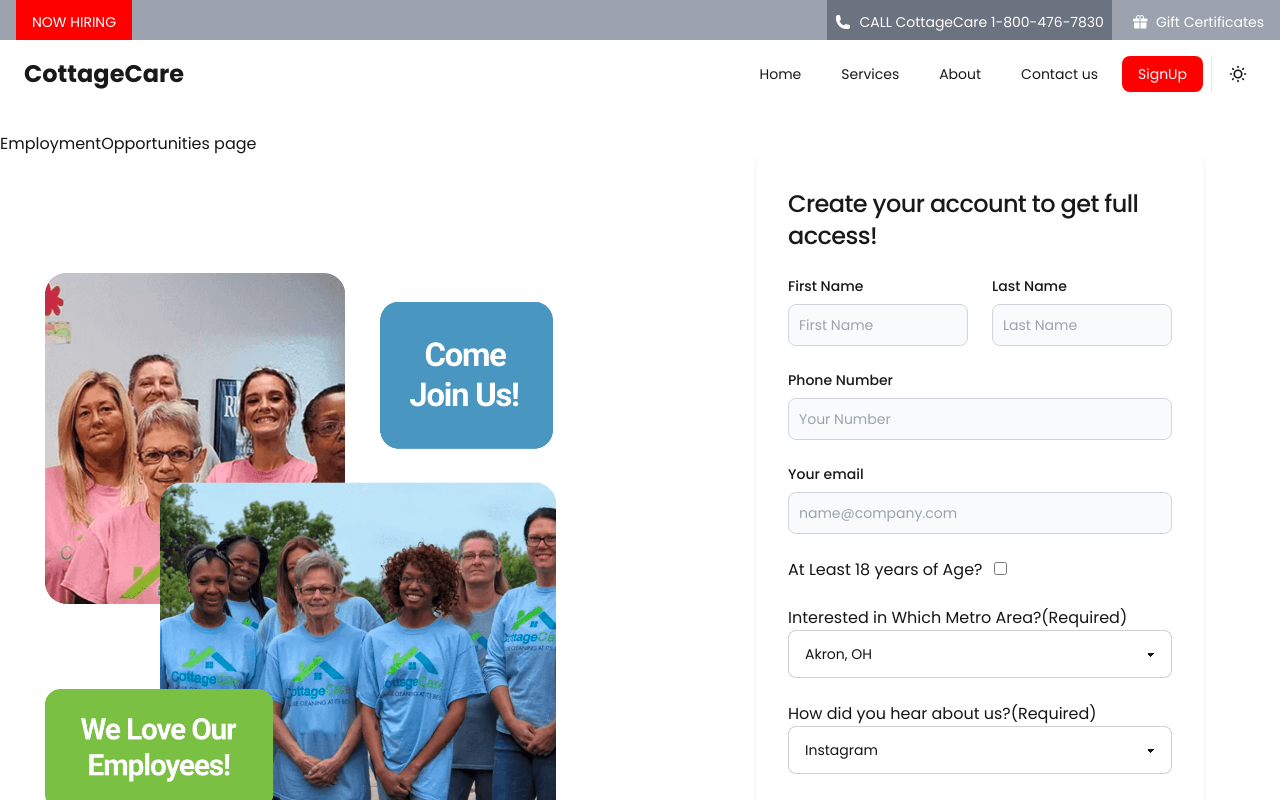
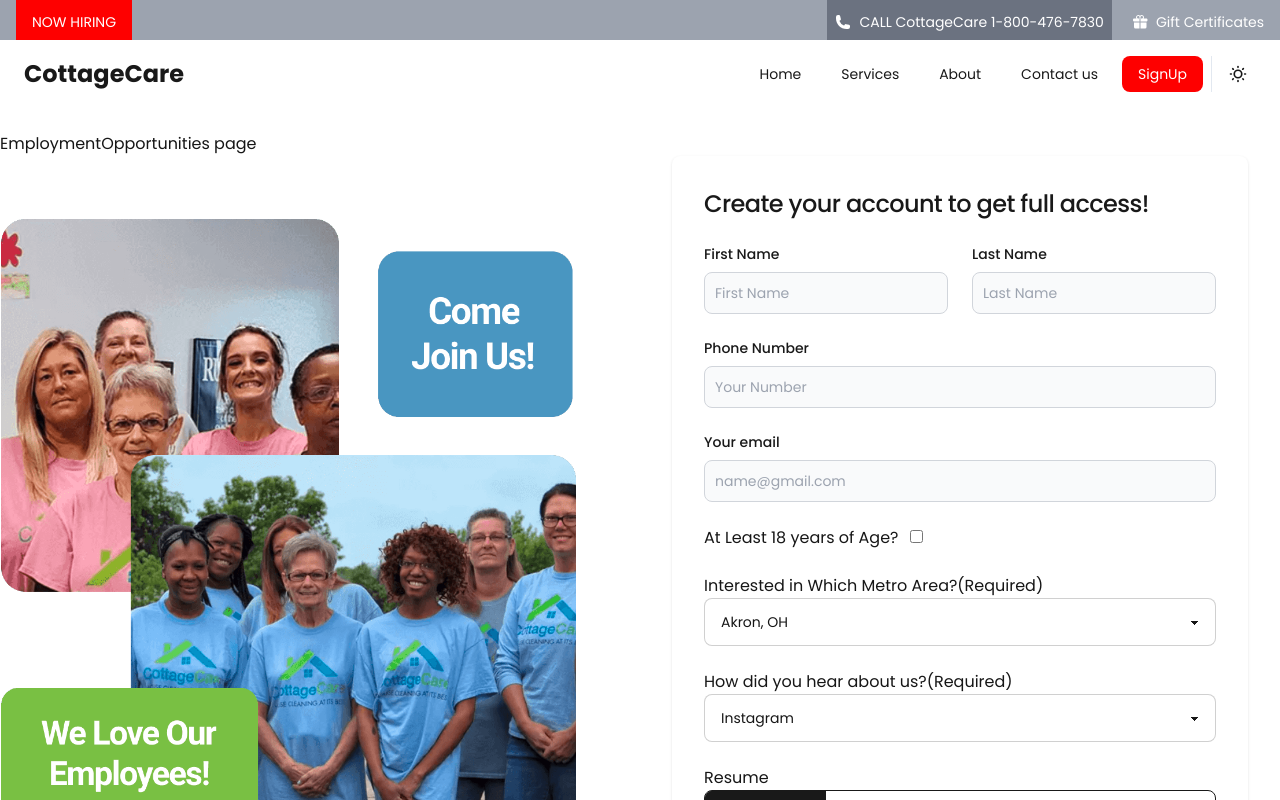
Before and after one commit to AS-Ridwan/CottageCare-front-end, a React (Vite) app: page /employment-opportunities in a window 1280 px wide. Shown: the top 800 px of the page. Built offline with nearby package versions, Linux system fonts and the light colour scheme; the HTML template or start-up script is replaced by a standard one.

Commit message:
employment work added

```diff
--- a/src/pages/EmploymentOpportunities/EmploymentOpportunities.jsx
+++ b/src/pages/EmploymentOpportunities/EmploymentOpportunities.jsx
@@ -7,12 +7,12 @@
     <>
       <section className="w-screen 2xl:px-64 mt-6 ">
         <div>EmploymentOpportunities page</div>
-        <div className=" grid grid-cols-1 sm:grid-cols-2 items-center  gap-20">
+        <div className=" grid grid-cols-1 sm:grid-cols-2 items-center ">
           {/* left side img */}
           {/* left side img */}
-          <div className=" flex justify-center  ">
+          <div className=" flex justify-center lg:justify-start mx-5 lg:mx-0 ">
             <img
-              className="h-auto max-w-lg w-2/3 lg:w-screen"
+              className="h-auto w-full lg:max-w-xl "
               src={employment}
               alt=""
             />
@@ -21,7 +21,7 @@
           {/* right side form */}
           {/* right side form */}
           <div className="flex flex-col items-center  justify-center">
-            <div className="w-full bg-accent rounded-lg shadow dark:border md:mt-0 sm:max-w-md xl:p-0 ">
+            <div className="w-full bg-accent rounded-lg shadow dark:border md:mt-0 sm:max-w-xl xl:p-0 ">
               <div className="p-6 space-y-4 md:space-y-6 sm:p-8">
                 <h1 className="text-xl font-medium leading-tight tracking-tight text-secondary  md:text-2xl ">
                   Create your account to get full access!
@@ -89,7 +89,7 @@
                       name="email"
                       id="email"
                       className="bg-gray-50 border border-gray-300 text-gray-900 sm:text-sm rounded-lg focus:ring-primary-600 focus:border-primary-600 block w-full p-2.5 "
-                      placeholder="name@company.com"
+                      placeholder="name@gmail.com"
                       required=""
                     />
                   </div>
```
